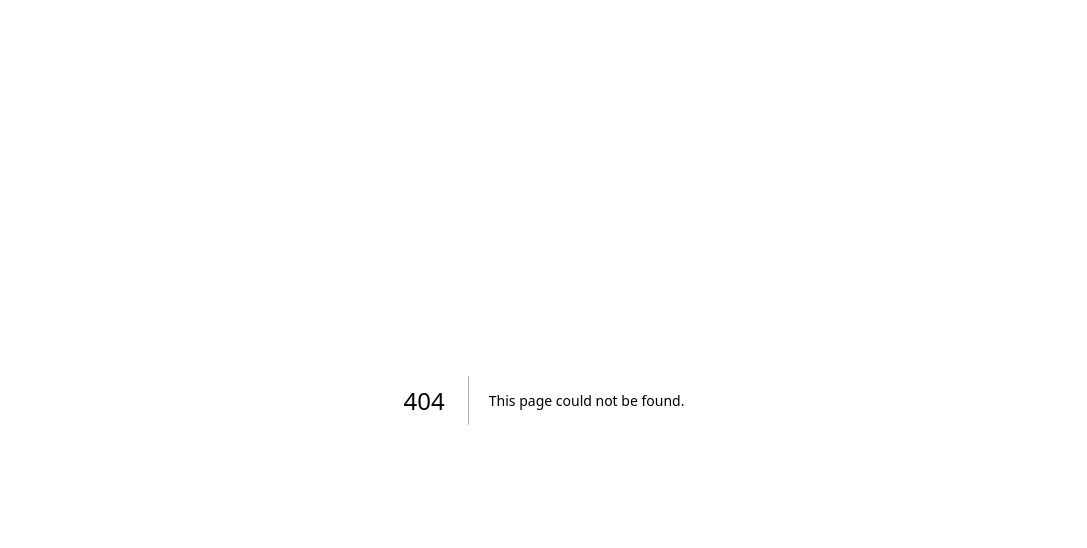
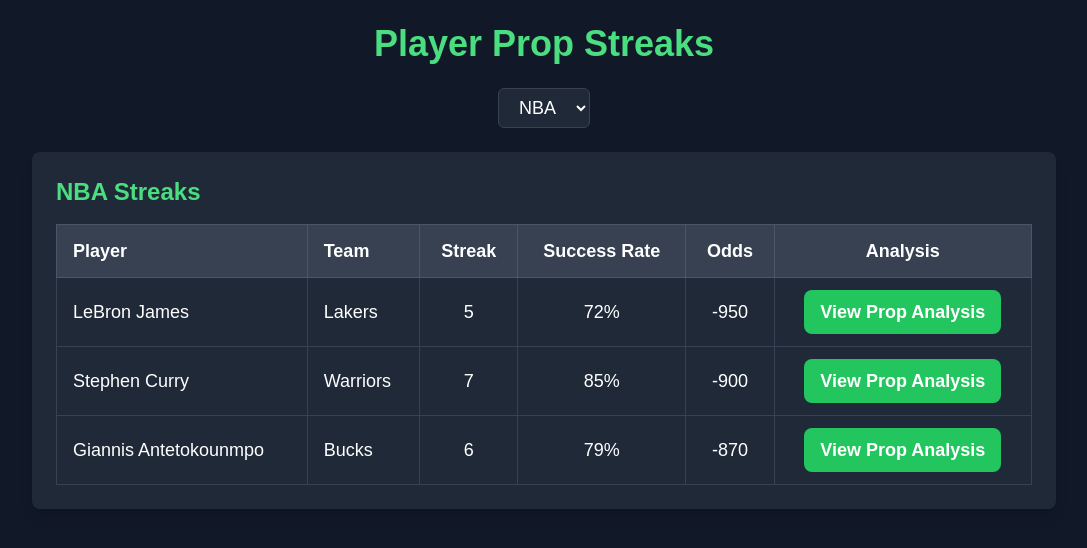
Before and after one commit to kadetownsend4/ML-Betting, a Next.js app in the folder better-picks/: page /prop-streak-success-rate in a window 1280 px wide. Before the commit this address had no page. Shown: the top 548 px of the page, without its empty margins (96-1183 px from the left). Built offline with nearby package versions, Linux system fonts and the light colour scheme.

Commit message:
player-prop-streak implemented

```diff
--- a/better-picks/app/components/Dashboard.tsx
+++ b/better-picks/app/components/Dashboard.tsx
@@ -28,7 +28,7 @@ const menuItems = [
     title: "Performance Analysis",
     links: [
       { name: "Trending Player Props", path: "/trends" },
-      { name: "Success Rate", path: "/performance/success-rate" },
+      { name: "Prop Streak & Success Rate", path: "/prop-streak-success-rate" },
       { name: "AI Insights", path: "/performance/ai-insights" },
     ],
   },
--- /dev/null
+++ b/better-picks/app/prop-streak-success-rate/page.tsx
@@ -0,0 +1,92 @@
+"use client";
+import { useState } from "react";
+import { useRouter } from "next/navigation";
+
+const leagues = ["NBA", "NFL", "MLB", "NHL"];
+
+// Sample player prop streak data (replace with real API data)
+const sampleData: Record<string, { player: string; team: string; streak: number; successRate: number; odds: number }[]> = {
+  NBA: [
+    { player: "LeBron James", team: "Lakers", streak: 5, successRate: 72, odds: -950 },
+    { player: "Stephen Curry", team: "Warriors", streak: 7, successRate: 85, odds: -900 },
+    { player: "Giannis Antetokounmpo", team: "Bucks", streak: 6, successRate: 79, odds: -870 },
+  ],
+  NFL: [
+    { player: "Patrick Mahomes", team: "Chiefs", streak: 4, successRate: 68, odds: -850 },
+    { player: "Justin Jefferson", team: "Vikings", streak: 6, successRate: 81, odds: -820 },
+  ],
+  MLB: [
+    { player: "Aaron Judge", team: "Yankees", streak: 8, successRate: 89, odds: -950 },
+    { player: "Shohei Ohtani", team: "Angels", streak: 5, successRate: 74, odds: -900 },
+  ],
+  NHL: [
+    { player: "Connor McDavid", team: "Oilers", streak: 7, successRate: 83, odds: -800 },
+    { player: "Nathan MacKinnon", team: "Avalanche", streak: 5, successRate: 77, odds: -750 },
+  ],
+};
+
+export default function PropStreaksPage() {
+  const [selectedLeague, setSelectedLeague] = useState<string>("NBA");
+  const router = useRouter();
+
+  // Function to navigate to the player's prop page
+  const handleAnalysisClick = (playerName: string) => {
+    const formattedName = playerName.toLowerCase().replace(/\s+/g, "-");
+    router.push(`/player-props/${formattedName}`);
+  };
+
+  return (
+    <div className="min-h-screen bg-gray-900 text-white flex flex-col items-center p-6">
+      <h1 className="text-4xl font-bold text-green-400 mb-6">Player Prop Streaks</h1>
+
+      {/* Dropdown for League Selection */}
+      <select
+        className="px-4 py-2 mb-6 bg-gray-800 border border-gray-700 rounded-md text-lg"
+        value={selectedLeague}
+        onChange={(e) => setSelectedLeague(e.target.value)}
+      >
+        {leagues.map((league) => (
+          <option key={league} value={league}>
+            {league}
+          </option>
+        ))}
+      </select>
+
+      {/* Table of Player Prop Streaks */}
+      <div className="w-full max-w-5xl bg-gray-800 p-6 rounded-lg shadow-lg">
+        <h2 className="text-2xl font-semibold text-green-400 mb-4">{selectedLeague} Streaks</h2>
+        <table className="w-full border-collapse border border-gray-700 text-lg">
+          <thead className="bg-gray-700">
+            <tr>
+              <th className="border border-gray-600 px-4 py-3 text-left">Player</th>
+              <th className="border border-gray-600 px-4 py-3 text-left">Team</th>
+              <th className="border border-gray-600 px-4 py-3">Streak</th>
+              <th className="border border-gray-600 px-4 py-3">Success Rate</th>
+              <th className="border border-gray-600 px-4 py-3">Odds</th>
+              <th className="border border-gray-600 px-4 py-3">Analysis</th>
+            </tr>
+          </thead>
+          <tbody>
+            {sampleData[selectedLeague]?.map((player, index) => (
+              <tr key={index} className="border border-gray-600">
+                <td className="border border-gray-700 px-4 py-3">{player.player}</td>
+                <td className="border border-gray-700 px-4 py-3">{player.team}</td>
+                <td className="border border-gray-700 px-4 py-3 text-center">{player.streak}</td>
+                <td className="border border-gray-700 px-4 py-3 text-center">{player.successRate}%</td>
+                <td className="border border-gray-700 px-4 py-3 text-center">{player.odds}</td>
+                <td className="border border-gray-700 px-4 py-3 text-center">
+                  <button
+                    onClick={() => handleAnalysisClick(player.player)}
+                    className="px-4 py-2 bg-green-500 hover:bg-green-600 text-white font-bold rounded-lg transition"
+                  >
+                    View Prop Analysis
+                  </button>
+                </td>
+              </tr>
+            ))}
+          </tbody>
+        </table>
+      </div>
+    </div>
+  );
+}
```
